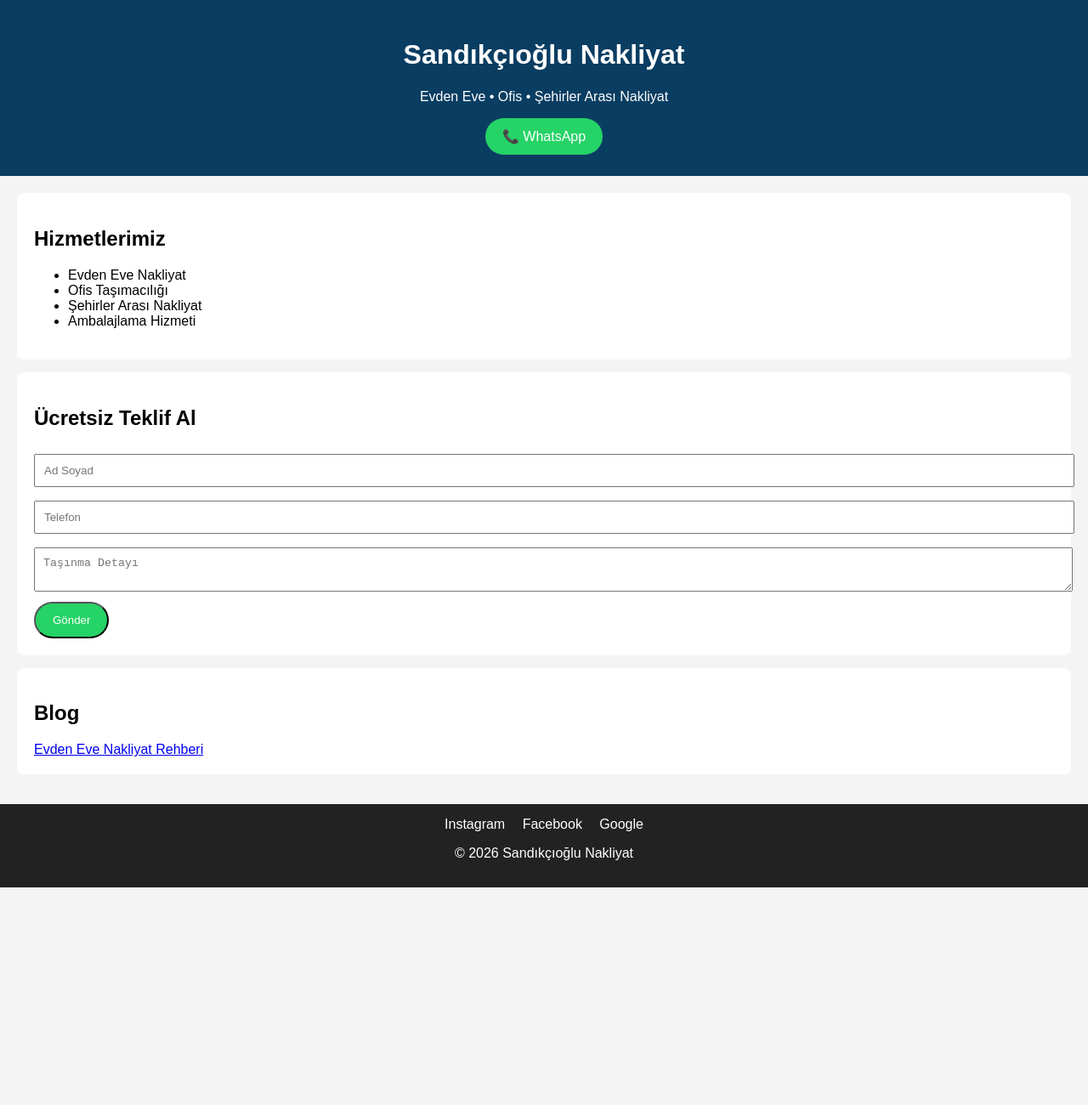
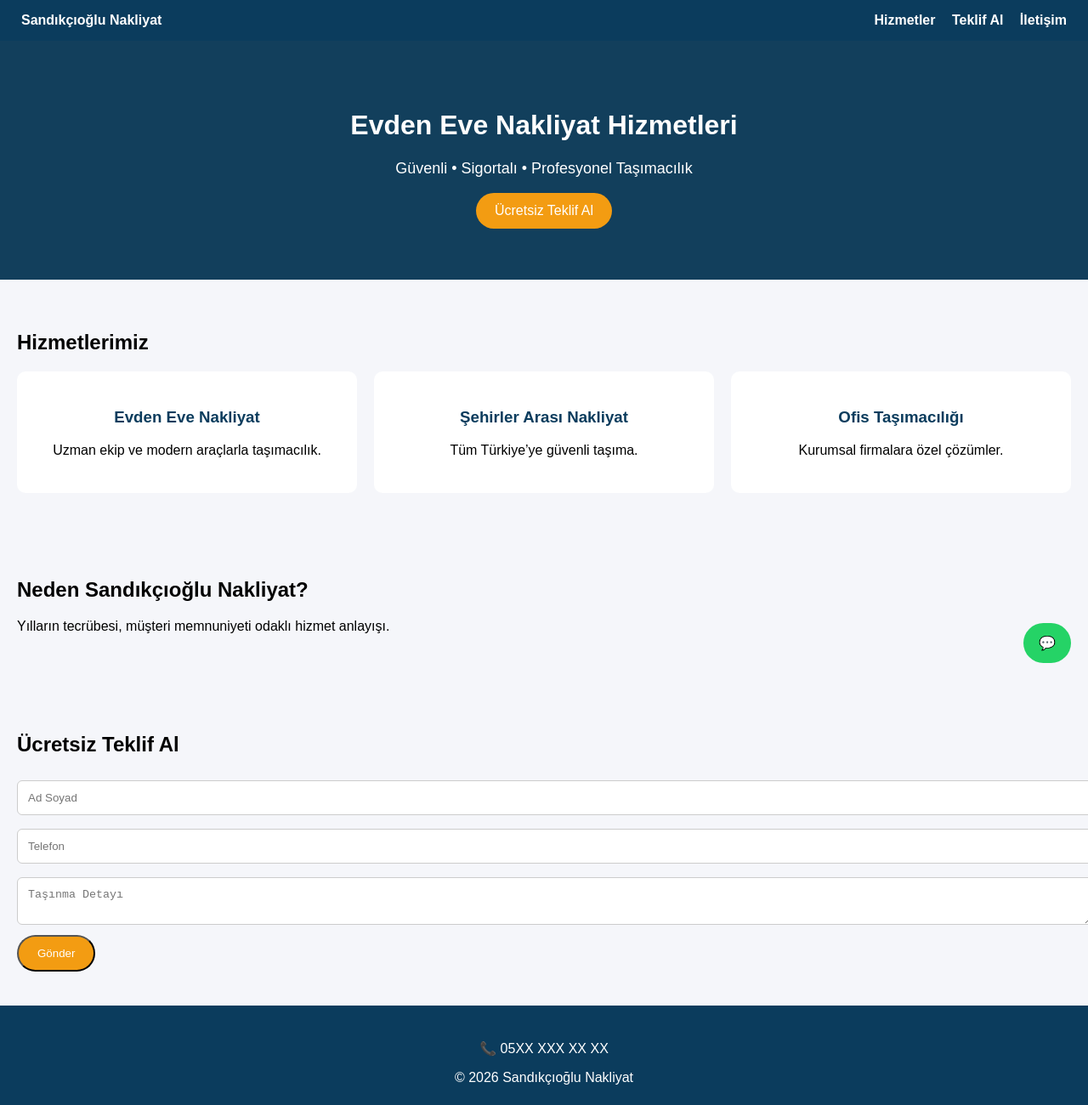
Before and after one commit to sitedeney-sketch/sandikcioglu-nakliyat, a plain HTML site: page index.html in a window 1280 px wide. Shown: the whole page at 85% size. Before the commit the page ends 1044 px from the top, so only its background shows below. Drawn offline with Linux system fonts and the light colour scheme.

Commit message:
Update index.html

```diff
--- a/index.html
+++ b/index.html
@@ -4,63 +4,83 @@
 <meta charset="UTF-8">
 <meta name="viewport" content="width=device-width, initial-scale=1.0">
 <title>Sandıkçıoğlu Nakliyat | Evden Eve Nakliyat</title>
-<meta name="description" content="Sandıkçıoğlu Nakliyat evden eve, ofis ve şehirler arası nakliyat hizmetleri sunar.">
+<meta name="description" content="Sandıkçıoğlu Nakliyat evden eve, şehirler arası ve ofis taşımacılığı hizmetleri sunar.">
 <style>
-body{margin:0;font-family:Arial;background:#f4f4f4}
-header{background:#0a3d62;color:#fff;padding:25px;text-align:center}
-section{padding:20px}
-.box{background:#fff;padding:20px;margin-bottom:15px;border-radius:8px}
-.btn{display:inline-block;background:#25D366;color:#fff;padding:12px 20px;border-radius:30px;text-decoration:none}
-input,textarea{width:100%;padding:10px;margin:8px 0}
-footer{background:#222;color:#fff;text-align:center;padding:15px}
-.social a{margin:0 8px;color:#fff;text-decoration:none}
+body{margin:0;font-family:Arial;background:#f5f6fa}
+header{background:#0b3c5d;color:#fff;position:sticky;top:0}
+nav{display:flex;justify-content:space-between;align-items:center;padding:15px 25px}
+nav a{color:#fff;text-decoration:none;margin-left:15px;font-weight:bold}
+.hero{background:#123f5c;color:#fff;padding:60px 20px;text-align:center}
+.hero h1{font-size:32px}
+.hero p{font-size:18px}
+.btn{background:#f39c12;color:#fff;padding:12px 22px;border-radius:30px;text-decoration:none;display:inline-block}
+section{padding:40px 20px}
+.grid{display:grid;grid-template-columns:repeat(auto-fit,minmax(250px,1fr));gap:20px}
+.card{background:#fff;padding:25px;border-radius:10px;text-align:center}
+.card h3{color:#0b3c5d}
+form input,form textarea{width:100%;padding:12px;margin:8px 0;border-radius:6px;border:1px solid #ccc}
+footer{background:#0b3c5d;color:#fff;text-align:center;padding:25px}
+.whatsapp{position:fixed;bottom:20px;right:20px;background:#25D366;color:#fff;padding:14px 18px;border-radius:50px;text-decoration:none;font-weight:bold}
 </style>
 </head>
 <body>
 
 <header>
-<h1>Sandıkçıoğlu Nakliyat</h1>
-<p>Evden Eve • Ofis • Şehirler Arası Nakliyat</p>
-<a class="btn" href="https://wa.me/905XXXXXXXXX">📞 WhatsApp</a>
+<nav>
+<strong>Sandıkçıoğlu Nakliyat</strong>
+<div>
+<a href="#hizmetler">Hizmetler</a>
+<a href="#teklif">Teklif Al</a>
+<a href="#iletisim">İletişim</a>
+</div>
+</nav>
 </header>
 
-<section>
-<div class="box">
-<h2>Hizmetlerimiz</h2>
-<ul>
-<li>Evden Eve Nakliyat</li>
-<li>Ofis Taşımacılığı</li>
-<li>Şehirler Arası Nakliyat</li>
-<li>Ambalajlama Hizmeti</li>
-</ul>
+<div class="hero">
+<h1>Evden Eve Nakliyat Hizmetleri</h1>
+<p>Güvenli • Sigortalı • Profesyonel Taşımacılık</p>
+<a class="btn" href="#teklif">Ücretsiz Teklif Al</a>
 </div>
 
-<div class="box">
+<section id="hizmetler">
+<h2>Hizmetlerimiz</h2>
+<div class="grid">
+<div class="card">
+<h3>Evden Eve Nakliyat</h3>
+<p>Uzman ekip ve modern araçlarla taşımacılık.</p>
+</div>
+<div class="card">
+<h3>Şehirler Arası Nakliyat</h3>
+<p>Tüm Türkiye’ye güvenli taşıma.</p>
+</div>
+<div class="card">
+<h3>Ofis Taşımacılığı</h3>
+<p>Kurumsal firmalara özel çözümler.</p>
+</div>
+</div>
+</section>
+
+<section>
+<h2>Neden Sandıkçıoğlu Nakliyat?</h2>
+<p>Yılların tecrübesi, müşteri memnuniyeti odaklı hizmet anlayışı.</p>
+</section>
+
+<section id="teklif">
 <h2>Ücretsiz Teklif Al</h2>
-
 <form action="https://formsubmit.co/EMAIL@MAIL.COM" method="POST">
 <input type="text" name="ad" placeholder="Ad Soyad" required>
 <input type="tel" name="telefon" placeholder="Telefon" required>
 <textarea name="mesaj" placeholder="Taşınma Detayı"></textarea>
 <button class="btn" type="submit">Gönder</button>
 </form>
-
-</div>
-
-<div class="box">
-<h2>Blog</h2>
-<a href="blog/evden-eve-nakliyat.html">Evden Eve Nakliyat Rehberi</a>
-</div>
 </section>
 
-<footer>
-<div class="social">
-<a href="#">Instagram</a>
-<a href="#">Facebook</a>
-<a href="#">Google</a>
-</div>
+<footer id="iletisim">
+<p>📞 05XX XXX XX XX</p>
 <p>© 2026 Sandıkçıoğlu Nakliyat</p>
 </footer>
 
+<a class="whatsapp" href="https://wa.me/905XXXXXXXXX">💬</a>
+
 </body>
 </html>
```
